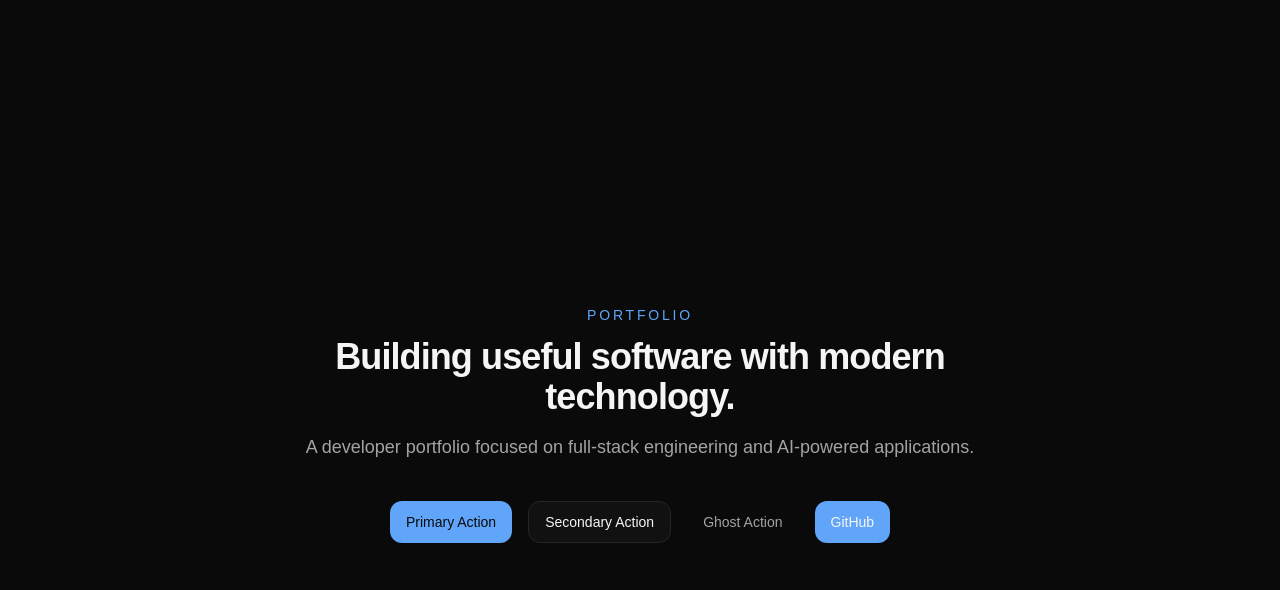
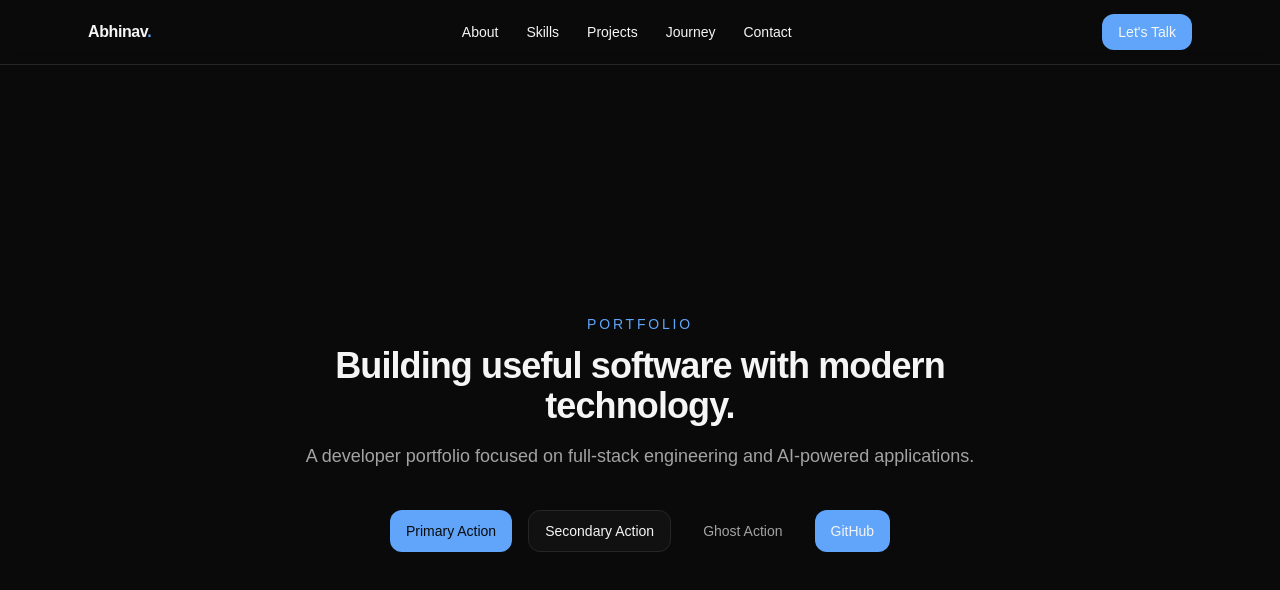
Before and after one commit to abhinav05-bhatpude/abhinav-portfolio, a Next.js app: page / in a window 1280 px wide. Shown: the top 590 px of the page. Built offline with nearby package versions, Linux system fonts and the light colour scheme.

Commit message:
feat: build responsive navbar

```diff
--- a/src/app/page.tsx
+++ b/src/app/page.tsx
@@ -1,10 +1,14 @@
+import { Navbar } from "@/components/layout/Navbar";
 import { Button } from "@/components/ui/Button";
 import { SectionHeading } from "@/components/ui/SectionHeading";
 
 export default function Home() {
   return (
-    <main className="min-h-screen bg-[var(--background)] p-6">
-      <div className="mx-auto flex min-h-screen max-w-6xl flex-col items-center justify-center gap-10">
+    <>
+      <Navbar />
+
+      <main className="min-h-screen bg-[var(--background)]">
+        <section className="mx-auto flex min-h-[calc(100vh-4rem)] max-w-6xl flex-col items-center justify-center gap-10 px-6 py-20">
           <SectionHeading
             eyebrow="Portfolio"
             title="Building useful software with modern technology."
@@ -23,7 +27,8 @@ export default function Home() {
               GitHub
             </Button>
           </div>
-      </div>
+        </section>
       </main>
+    </>
   );
 }
--- /dev/null
+++ b/src/components/layout/Navbar.tsx
@@ -0,0 +1,56 @@
+import Link from "next/link";
+
+const navigation = [
+  { label: "About", href: "#about" },
+  { label: "Skills", href: "#skills" },
+  { label: "Projects", href: "#projects" },
+  { label: "Journey", href: "#journey" },
+  { label: "Contact", href: "#contact" },
+];
+
+export function Navbar() {
+  return (
+    <header className="sticky top-0 z-50 border-b border-[var(--border)] bg-[var(--background)]/95 backdrop-blur supports-[backdrop-filter]:bg-[var(--background)]/80">
+      <nav
+        aria-label="Main navigation"
+        className="mx-auto flex h-16 max-w-6xl items-center justify-between px-6"
+      >
+        <Link
+          href="/"
+          className="text-base font-semibold tracking-tight text-[var(--text-primary)] transition-colors hover:text-[var(--accent)]"
+          aria-label="Abhinav home"
+        >
+          Abhinav<span className="text-[var(--accent)]">.</span>
+        </Link>
+
+        <div className="hidden items-center gap-1 md:flex">
+          {navigation.map((item) => (
+            <Link
+              key={item.href}
+              href={item.href}
+              className="rounded-[var(--radius-md)] px-3 py-2 text-sm text-[var(--text-secondary)] transition-colors hover:bg-[var(--surface)] hover:text-[var(--text-primary)] focus-visible:outline-none focus-visible:ring-2 focus-visible:ring-[var(--accent)]"
+            >
+              {item.label}
+            </Link>
+          ))}
+        </div>
+
+        <Link
+          href="#contact"
+          className="hidden rounded-[var(--radius-md)] bg-[var(--accent)] px-4 py-2 text-sm font-medium text-[var(--accent-foreground)] transition-colors hover:bg-[var(--accent-hover)] focus-visible:outline-none focus-visible:ring-2 focus-visible:ring-[var(--accent)] sm:inline-flex"
+        >
+          Let&apos;s Talk
+        </Link>
+
+        <div className="md:hidden">
+          <Link
+            href="#contact"
+            className="rounded-[var(--radius-md)] border border-[var(--border)] px-3 py-2 text-sm font-medium text-[var(--text-primary)] transition-colors hover:border-[var(--border-hover)] hover:bg-[var(--surface)] focus-visible:outline-none focus-visible:ring-2 focus-visible:ring-[var(--accent)]"
+          >
+            Contact
+          </Link>
+        </div>
+      </nav>
+    </header>
+  );
+}
```
Lines whose indentation alone changed are shown as unchanged.
